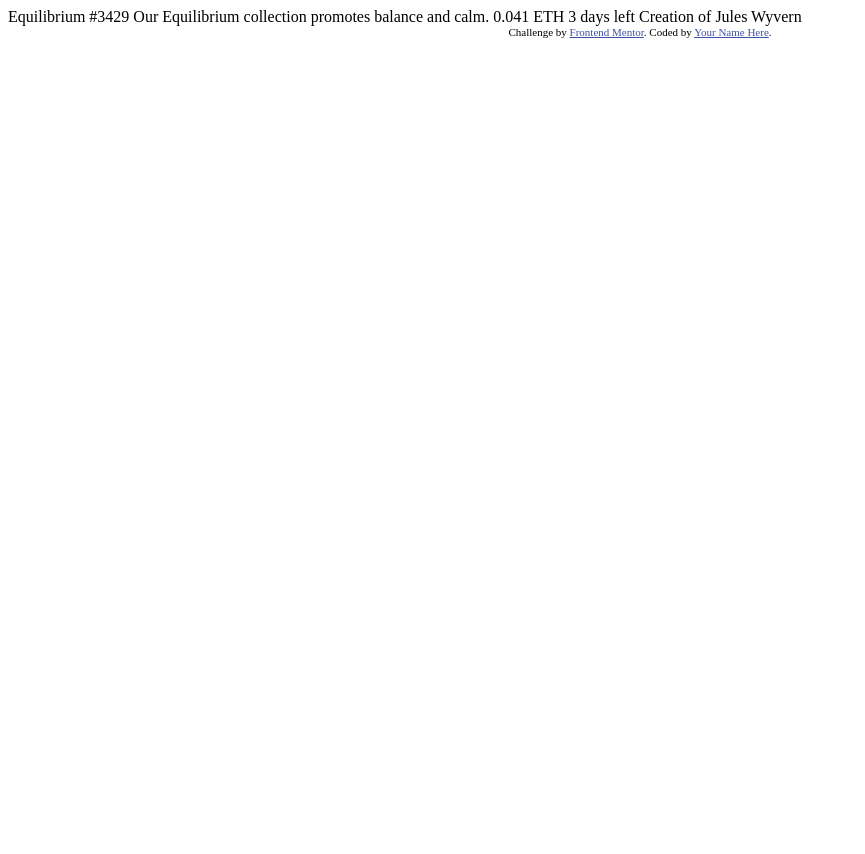
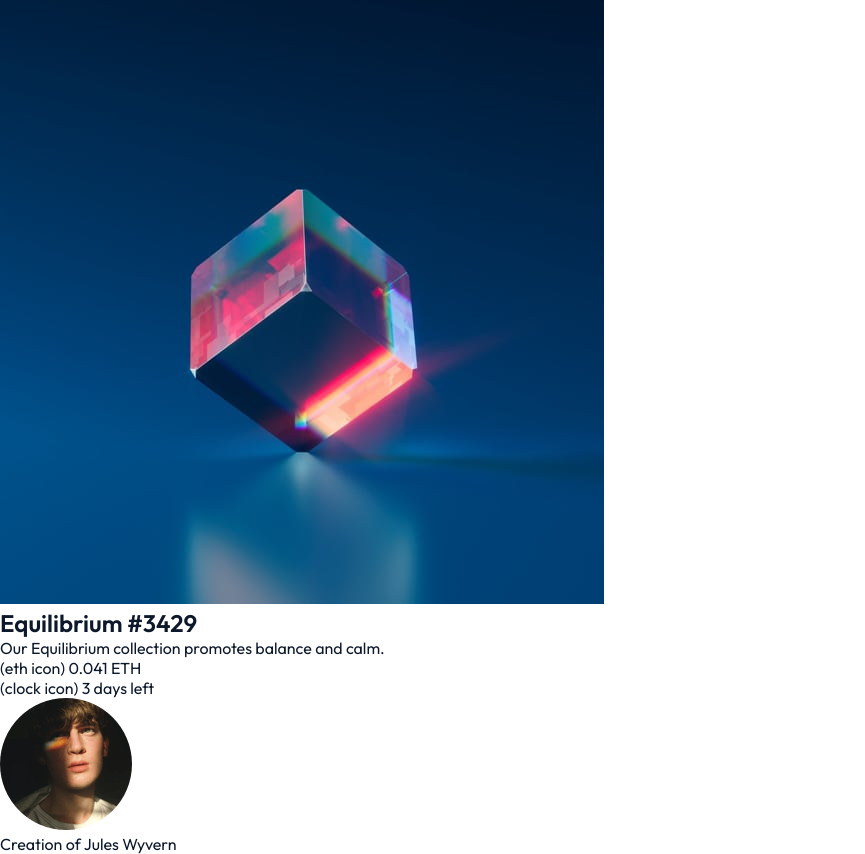
Before and after one commit to victormnuzzi/fem-nft-preview-card-component, a plain HTML site: page index.html in a window 1280 px wide. Shown: the whole page, without its empty margins (0-865 px from the left). Before the commit the page ends 800 px from the top, so only its background shows below. Drawn offline with Linux system fonts and the light colour scheme.

Commit message:
HTML structure

```diff
--- /dev/null
+++ b/assets/css/style.css
@@ -0,0 +1,8 @@
+/* CSS Reset */
+* {
+    margin: 0px;
+    padding: 0px;
+    box-sizing: border-box;
+    font-family: 'Outfit', sans-serif;
+    color: hsl(217, 54%, 11%);
+}
--- a/index.html
+++ b/index.html
@@ -4,30 +4,48 @@
   <meta charset="UTF-8">
   <meta name="viewport" content="width=device-width, initial-scale=1.0"> <!-- displays site properly based on user's device -->
 
-  <link rel="icon" type="image/png" sizes="32x32" href="./images/favicon-32x32.png">
+  <link rel="icon" type="image/png" sizes="32x32" href="./assets/images/favicon-32x32.png">
+
+  <!-- CSS -->
+  <link rel="stylesheet" href="./assets/css/style.css">
+
+  <!-- Google Fonts -->
+  <link rel="preconnect" href="https://fonts.googleapis.com">
+<link rel="preconnect" href="https://fonts.gstatic.com" crossorigin>
+<link href="https://fonts.googleapis.com/css2?family=Outfit:wght@300;400;600&display=swap" rel="stylesheet">
 
   <title>Frontend Mentor | NFT preview card component</title>
 
-  <!-- Feel free to remove these styles or customise in your own stylesheet 👍 -->
-  <style>
-    .attribution { font-size: 11px; text-align: center; }
-    .attribution a { color: hsl(228, 45%, 44%); }
-  </style>
 </head>
 <body>
 
-  Equilibrium #3429
+  <section class="container main-bg">
+    <div class="nft-card-container">
 
-  Our Equilibrium collection promotes balance and calm.
+      <div class="nft-card-image">
+        <img src="./assets/images/image-equilibrium.jpg" alt="Equilibrium image">
+      </div>
 
-  0.041 ETH
-  3 days left
+      <div class="nft-card-content">
 
-  Creation of Jules Wyvern
+        <h1>Equilibrium #3429</h1>
 
-  <div class="attribution">
-    Challenge by <a href="https://www.frontendmentor.io?ref=challenge" target="_blank">Frontend Mentor</a>.
-    Coded by <a href="#">Your Name Here</a>.
-  </div>
+        <p>Our Equilibrium collection promotes balance and calm.</p>
+
+        <div class="nft-price-and-duration">
+          <p>(eth icon) 0.041 ETH</p>
+          <p>(clock icon) 3 days left</p>
+        </div>
+
+        <div class="nft-creator">
+          <div class="-nft-creator-avatar"><img src="./assets/images/image-avatar.png" alt="Creator avatar"></div>
+          <p>Creation of Jules Wyvern</p>
+        </div>
+
+      </div>
+
+    </div>
+  </section>
+
 </body>
 </html>
```
Also changed, not shown: assets/images/favicon-32x32.png (renamed from images/favicon-32x32.png), assets/images/icon-clock.svg (renamed from images/icon-clock.svg), assets/images/icon-ethereum.svg (renamed from images/icon-ethereum.svg), assets/images/icon-view.svg (renamed from images/icon-view.svg), assets/images/image-avatar.png (renamed from images/image-avatar.png), assets/images/image-equilibrium.jpg (renamed from images/image-equilibrium.jpg), 2 other files.
